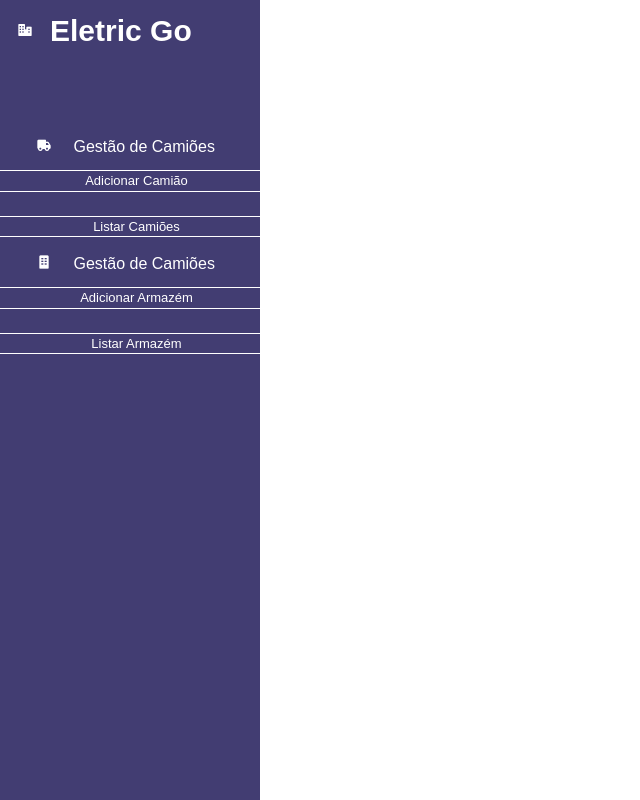
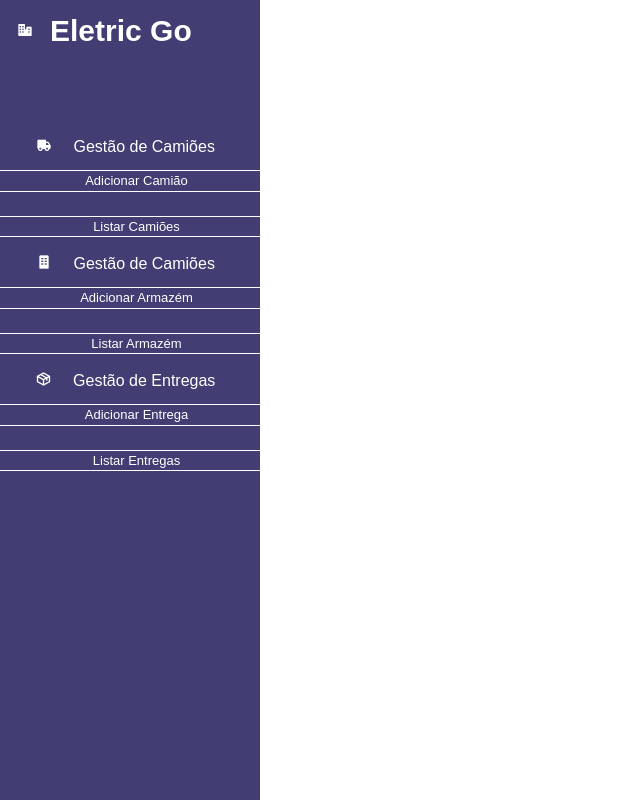
Before and after one commit to 1190624/S5_DA_02, an Angular app in the folder SPA/: page /menuNav in a window 1280 px wide. Shown: the whole page, without its empty margins (0-640 px from the left). Built offline with nearby package versions, Linux system fonts and the light colour scheme; a web font is replaced by a local one.

Commit message:
Update menu-navegacao.component.html
LEI-77 #comment: UC G2.1 Criar Entrega, menu update

```diff
--- a/SPA/src/app/menu-navegacao/menu-navegacao.component.html
+++ b/SPA/src/app/menu-navegacao/menu-navegacao.component.html
@@ -37,7 +37,18 @@
 
     </div>
     <div id="GestaoDeEntregas">
+        <button id="GestaoCamioesButton">
+            <i class='bx bx-package'></i>
+            Gestão de Entregas</button>
 
+        <div class="item_div">
+            <!--<a href="/adiconarCamiao">Adicionar Camião</a>-->
+            <button class = "button" routerLink="/adicionarEntrega">Adicionar Entrega</button>
+            <!--<li><a href="#" [routerLink]="['/adicionarCamiao']">Adicionar Camião</a></li>-->
+            <br>
+            <button class = "button" [routerLink]="['/adicionarEntrega']">Listar Entregas</button>
+            <!--<a href="#">Listar Camiões</a>-->
+        </div>
     </div>
     <div id="GestaoDePercursos">
 
```
